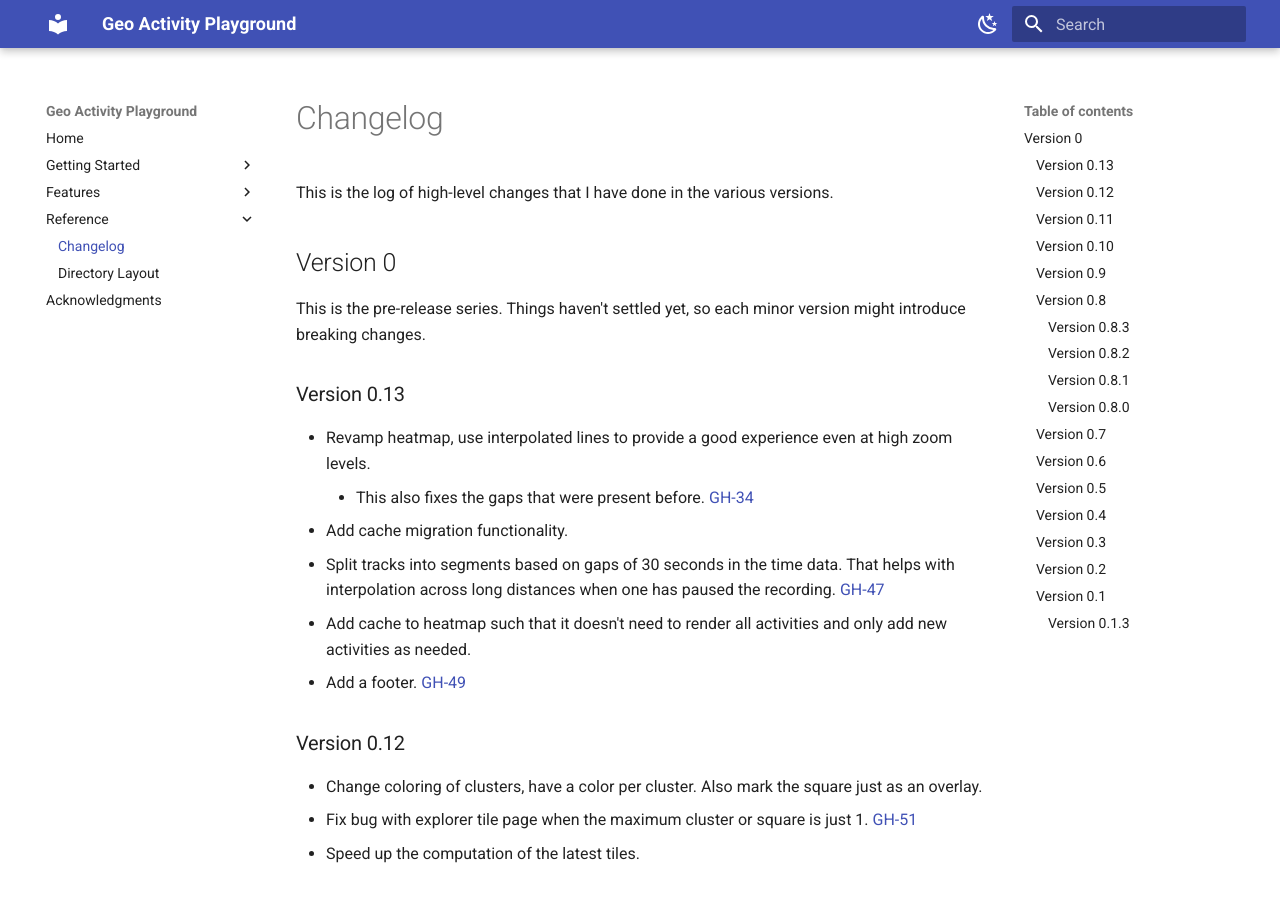
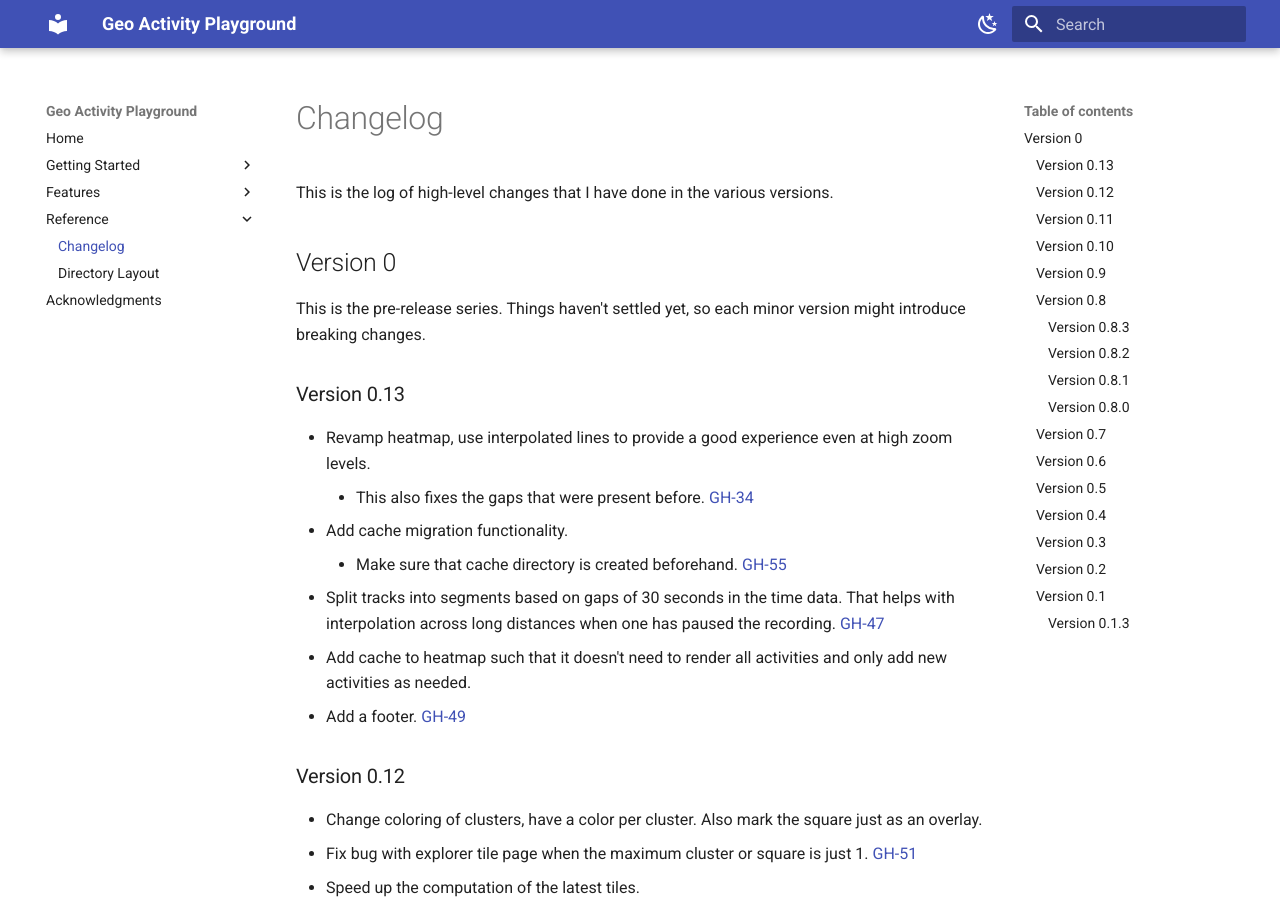
Before and after one commit to martin-ueding/geo-activity-playground, an MkDocs documentation site: the page built from docs/reference/changelog.md, in a window 1280 px wide and 900 px high. Built offline with MkDocs 1.6.1 and Material for MkDocs 9.7.7, drawn with Linux system fonts in a browser that asks for light colours.

Commit message:
Changelog entry

```diff
--- a/docs/reference/changelog.md
+++ b/docs/reference/changelog.md
@@ -11,6 +11,7 @@ This is the pre-release series. Things haven't settled yet, so each minor versio
 - Revamp heatmap, use interpolated lines to provide a good experience even at high zoom levels.
     - This also fixes the gaps that were present before. [GH-34](https://github.com/martin-ueding/geo-activity-playground/issues/34)
 - Add cache migration functionality.
+    - Make sure that cache directory is created beforehand. [GH-55](https://github.com/martin-ueding/geo-activity-playground/issues/55)
 - Split tracks into segments based on gaps of 30 seconds in the time data. That helps with interpolation across long distances when one has paused the recording. [GH-47](https://github.com/martin-ueding/geo-activity-playground/issues/47)
 - Add cache to heatmap such that it doesn't need to render all activities and only add new activities as needed.
 - Add a footer. [GH-49](https://github.com/martin-ueding/geo-activity-playground/issues/49)
```
